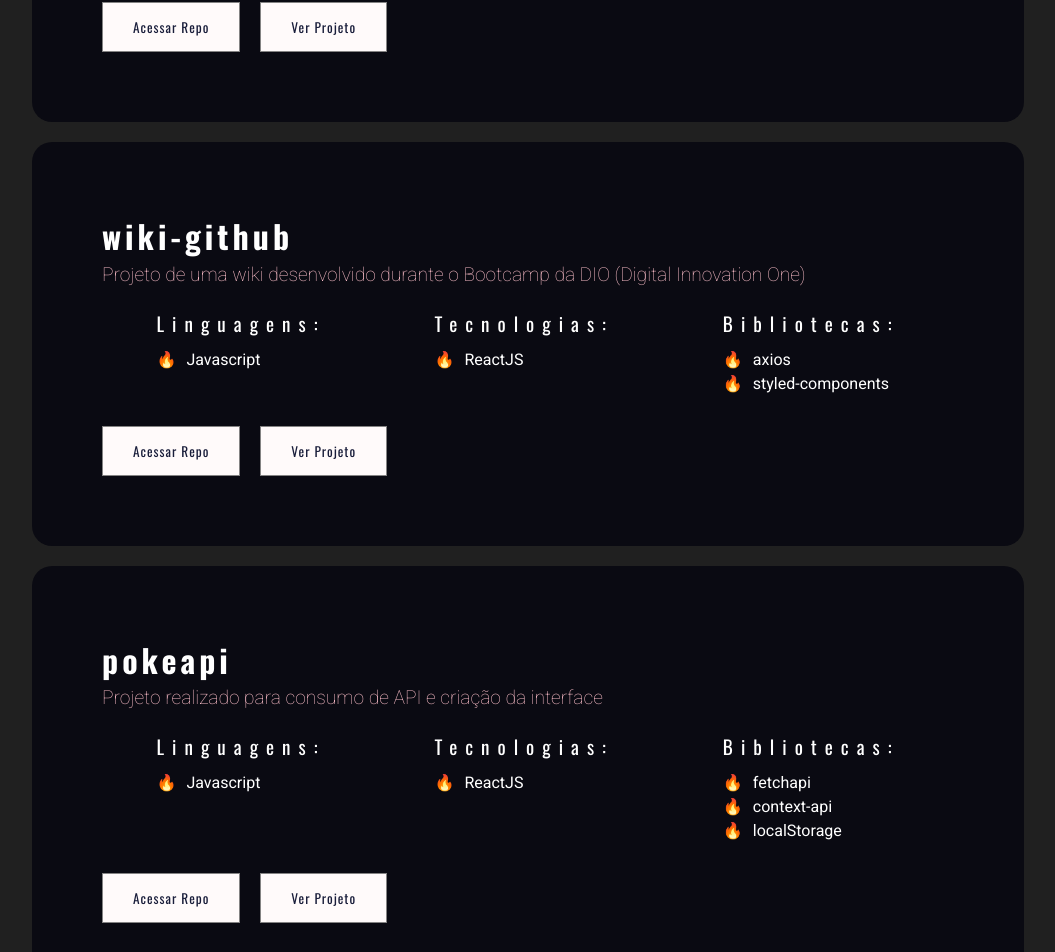
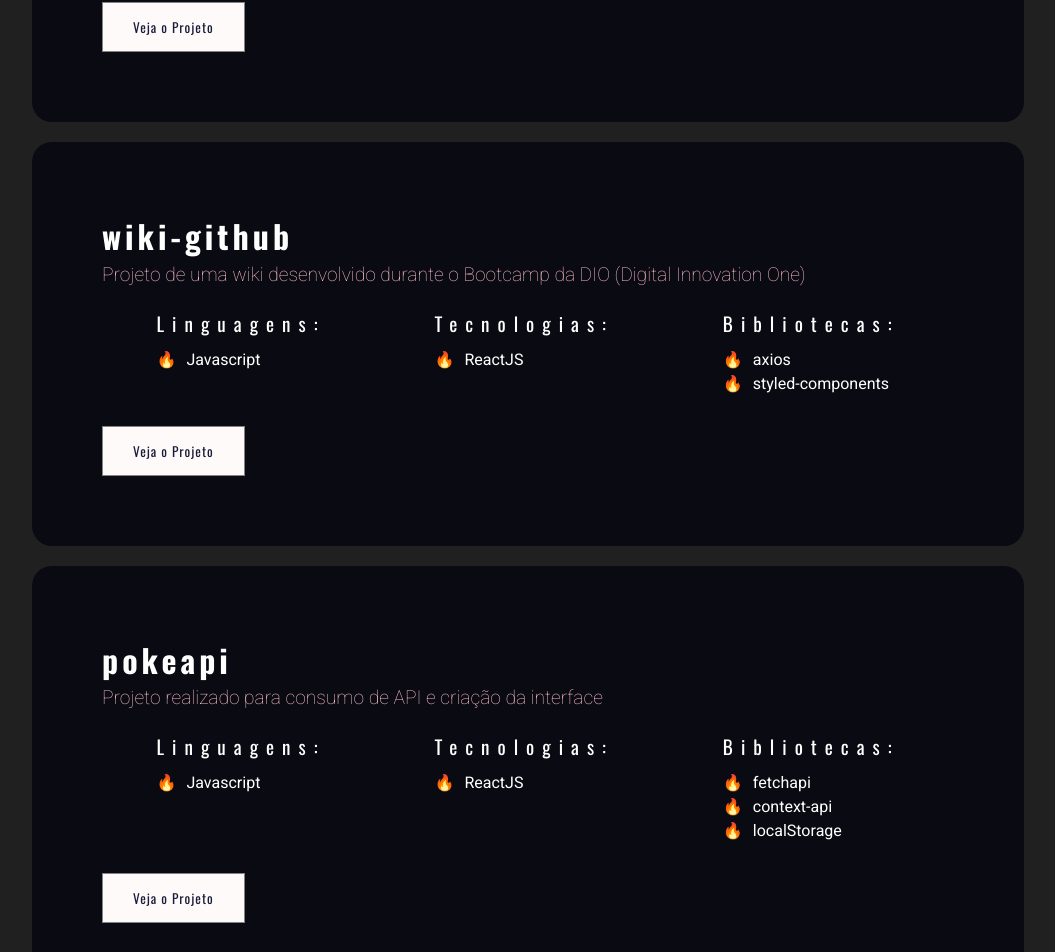
Before and after one commit to eiericksilva/eiericksilva.github.io, a React (Create React App) app: page / in a window 1280 px wide. Shown: the part 1748-2700 px from the top of the page, without its empty margins (112-1167 px from the left). Built offline with nearby package versions, Linux system fonts and the light colour scheme.

Commit message:
modificando links externos dos projetos

```diff
--- a/src/components/cardRepo/index.jsx
+++ b/src/components/cardRepo/index.jsx
@@ -1,8 +1,14 @@
 import React from "react";
-import { Container, Header, Info, ContainerButton } from "./styles";
-import { Button } from "../button/index";
+import { Container, Header, Info } from "./styles";
 
-const CardRepo = ({ title, description, languages, technologies, libs }) => {
+const CardRepo = ({
+  title,
+  description,
+  languages,
+  technologies,
+  libs,
+  children,
+}) => {
   return (
     <Container>
       <Header>
@@ -35,10 +41,7 @@ const CardRepo = ({ title, description, languages, technologies, libs }) => {
           </ul>
         </div>
       </Info>
-      <ContainerButton>
-        <Button>Acessar Repo</Button>
-        <Button>Ver Projeto</Button>
-      </ContainerButton>
+      {children}
     </Container>
   );
 };
--- a/src/components/cardRepo/styles.js
+++ b/src/components/cardRepo/styles.js
@@ -46,9 +46,3 @@ export const Info = styled.div`
     }
   }
 `;
-export const ContainerButton = styled.div`
-  width: 100%;
-  display: flex;
-  justify-content: start;
-  gap: 20px;
-`;
--- a/src/components/portfolio/index.js
+++ b/src/components/portfolio/index.js
@@ -1,7 +1,7 @@
 import * as P from "./styles";
 import CardRepo from "../cardRepo/index";
+import { Button } from "../button";
 
-/* title, description, languages, technologies, libs  */
 const Portifolio = () => {
   const projects = {
     project1: {
@@ -30,21 +30,45 @@ const Portifolio = () => {
         languages={projects.project1.languages}
         technologies={projects.project1.technologies}
         libs={projects.project1.libs}
-      />
+      >
+        <a
+          href="https://calc-react-nu.vercel.app/"
+          target="_blank"
+          rel="noreferrer"
+        >
+          <Button>Veja o Projeto</Button>
+        </a>
+      </CardRepo>
       <CardRepo
         title="wiki-github"
         description="Projeto de uma wiki desenvolvido durante o Bootcamp da DIO (Digital Innovation One)"
         languages={projects.project2.languages}
         technologies={projects.project2.technologies}
         libs={projects.project2.libs}
-      />
+      >
+        <a
+          href="https://wiki-github-inky.vercel.app/"
+          target="_blank"
+          rel="noreferrer"
+        >
+          <Button>Veja o Projeto</Button>
+        </a>
+      </CardRepo>
       <CardRepo
         title="pokeapi"
         description="Projeto realizado para consumo de API e criação da interface"
         languages={projects.project3.languages}
         technologies={projects.project3.technologies}
         libs={projects.project3.libs}
-      />
+      >
+        <a
+          href="https://pokeapi-topaz-seven.vercel.app/"
+          target="_blank"
+          rel="noreferrer"
+        >
+          <Button>Veja o Projeto</Button>
+        </a>
+      </CardRepo>
     </P.Wrapper>
   );
 };
--- a/src/components/portfolio/styles.js
+++ b/src/components/portfolio/styles.js
@@ -12,3 +12,10 @@ export const Wrapper = styled.div`
     padding-bottom: 20px;
   }
 `;
+
+export const ContainerButton = styled.div`
+  width: 100%;
+  display: flex;
+  justify-content: start;
+  gap: 20px;
+`;
```
